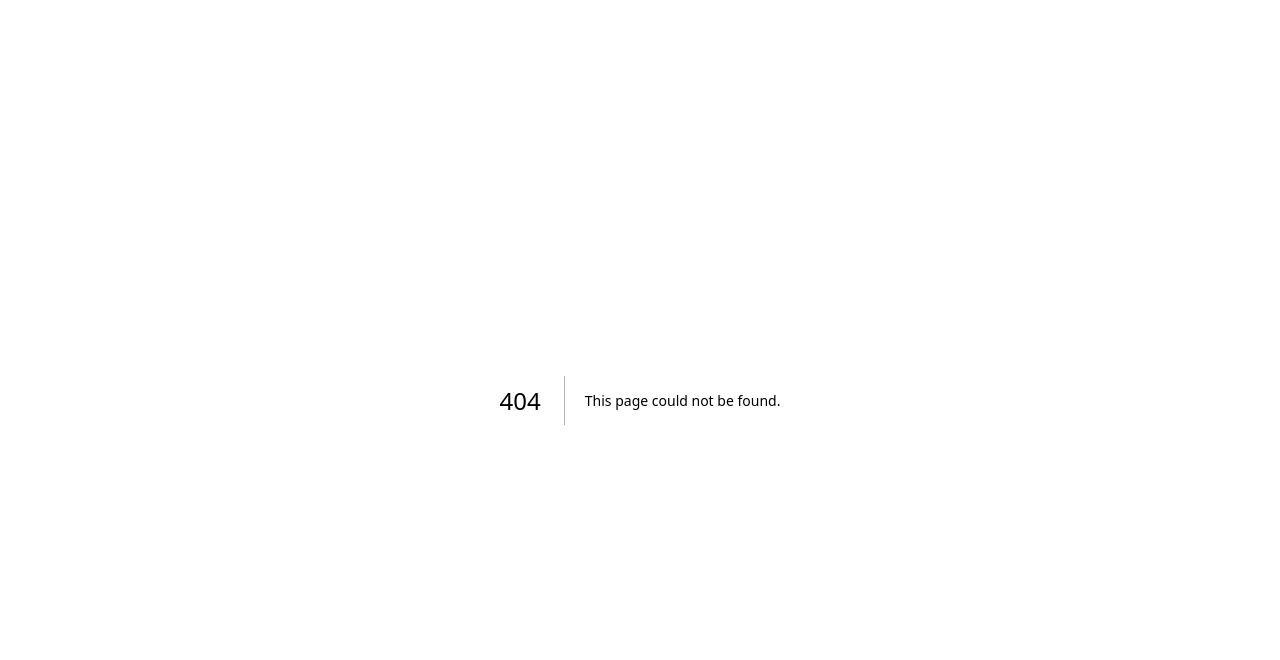
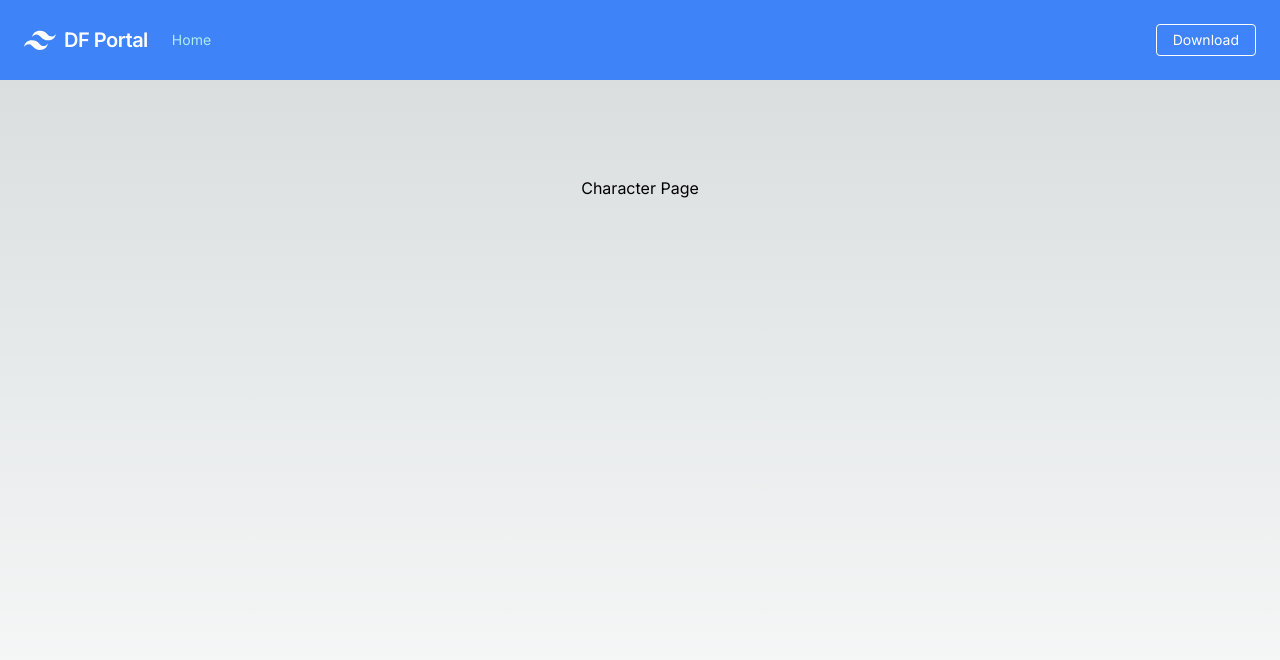
Before and after one commit to Daniel-Kahl/DF-Portal, a Next.js app: page /Character in a window 1280 px wide. Before the commit this address had no page. Shown: the top 660 px of the page. Built offline with nearby package versions, Linux system fonts and the light colour scheme.

Commit message:
Added routes for character page / added navbar in layout / Updated interfaces for getCharacter API call

```diff
--- /dev/null
+++ b/src/app/Character/page.tsx
@@ -0,0 +1,7 @@
+export default async function Home() {
+    return (
+      <main className="flex min-h-screen flex-col items-center justify-between p-24">
+        <h1>Character Page</h1>
+      </main>
+    )
+  }
--- a/src/app/layout.tsx
+++ b/src/app/layout.tsx
@@ -16,7 +16,32 @@
 }) {
   return (
     <html lang="en">
-      <body className={inter.className}>{children}</body>
+      <body className={inter.className}>
+        <nav className="flex items-center justify-between flex-wrap bg-blue-500 p-6">
+          <div className="flex items-center flex-shrink-0 text-white mr-6">
+            <svg className="fill-current h-8 w-8 mr-2" width="54" height="54" viewBox="0 0 54 54" xmlns="http://www.w3.org/2000/svg"><path d="M13.5 22.1c1.8-7.2 6.3-10.8 13.5-10.8 10.8 0 12.15 8.1 17.55 9.45 3.6.9 6.75-.45 9.45-4.05-1.8 7.2-6.3 10.8-13.5 10.8-10.8 0-12.15-8.1-17.55-9.45-3.6-.9-6.75.45-9.45 4.05zM0 38.3c1.8-7.2 6.3-10.8 13.5-10.8 10.8 0 12.15 8.1 17.55 9.45 3.6.9 6.75-.45 9.45-4.05-1.8 7.2-6.3 10.8-13.5 10.8-10.8 0-12.15-8.1-17.55-9.45-3.6-.9-6.75.45-9.45 4.05z" /></svg>
+            <span className="font-semibold text-xl tracking-tight">DF Portal</span>
+          </div>
+          <div className="block lg:hidden">
+            <button className="flex items-center px-3 py-2 border rounded text-teal-200 border-teal-400 hover:text-white hover:border-white">
+              <svg className="fill-current h-3 w-3" viewBox="0 0 20 20" xmlns="http://www.w3.org/2000/svg"><title>Home</title><path d="M0 3h20v2H0V3zm0 6h20v2H0V9zm0 6h20v2H0v-2z" /></svg>
+            </button>
+          </div>
+          <div className="w-full block flex-grow lg:flex lg:items-center lg:w-auto">
+            <div className="text-sm lg:flex-grow">
+              <a href="#responsive-header" className="block mt-4 lg:inline-block lg:mt-0 text-teal-200 hover:text-white mr-4">
+                Home
+              </a>
+
+            </div>
+            <div>
+              <a href="#" className="inline-block text-sm px-4 py-2 leading-none border rounded text-white border-white hover:border-transparent hover:text-teal-500 hover:bg-white mt-4 lg:mt-0">Download</a>
+            </div>
+          </div>
+        </nav>
+
+        {children}
+      </body>
     </html>
   )
 }
```
Also changed, not shown: Util/service.ts (+17 -13 lines).
